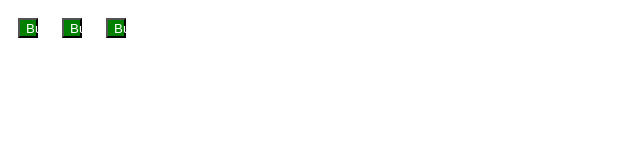
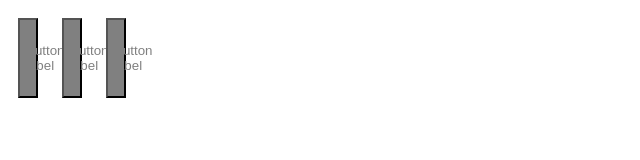
Before and after one commit to cmuell89/CSCI5849, a plain HTML site: page a1/a1.html in a window 1280 px wide. Shown: the whole page, without its empty margins (0-640 px from the left). Drawn offline with nearby package versions, Linux system fonts and the light colour scheme.

Commit message:
button work

```diff
--- a/a1/phone.css
+++ b/a1/phone.css
@@ -1,8 +1,8 @@
 /* make all buttons 20 by 20 pixels with white text and green background and a 10 pixel margin */
-button { width: 20px; height: 20px; background: green; color: white; margin: 10px; }
+button { width: 20px; height: 80px; background: gray; color: white; margin: 10px; }
 
 /* make all tags with the "cool" class name have blue text */
-.cool { color: blue; }
+.tabButton { color: gray; }
 
 /* make the button with ID "delete" red */
 #delete { background: red; }
```
